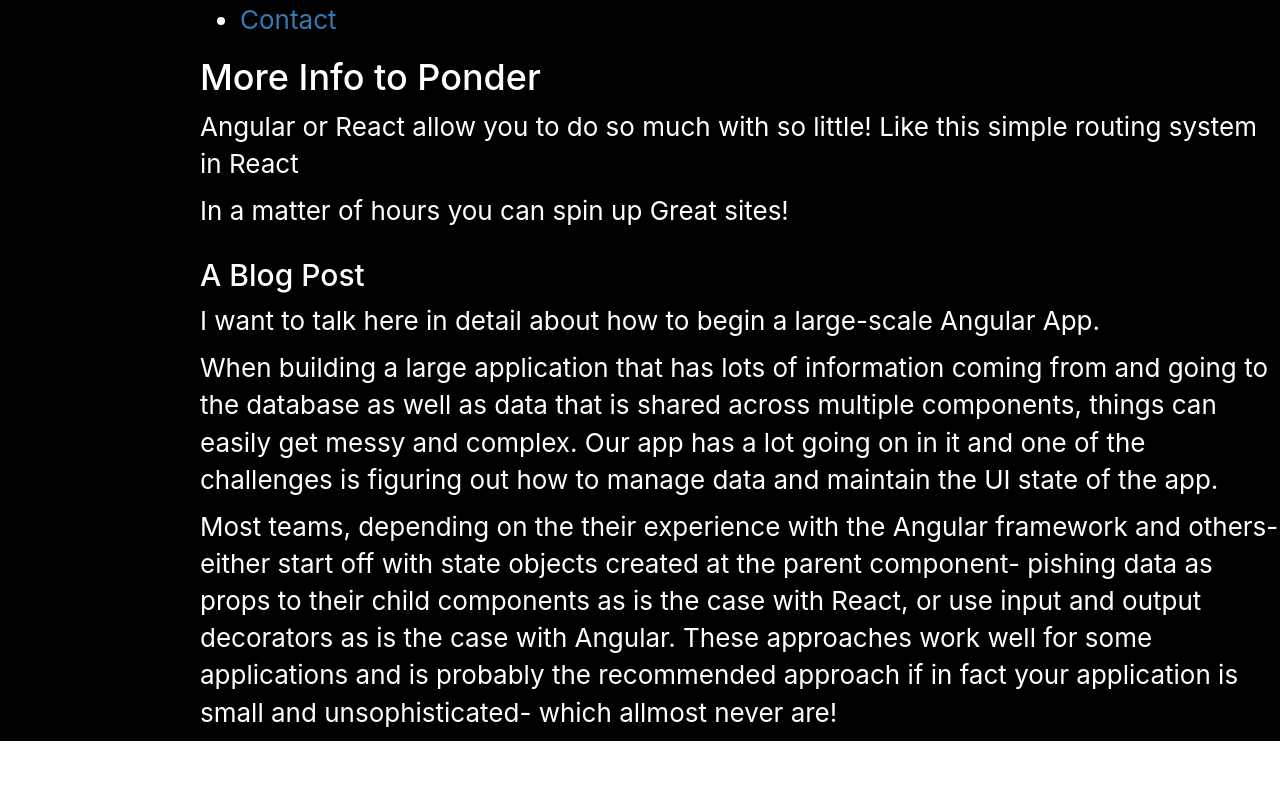
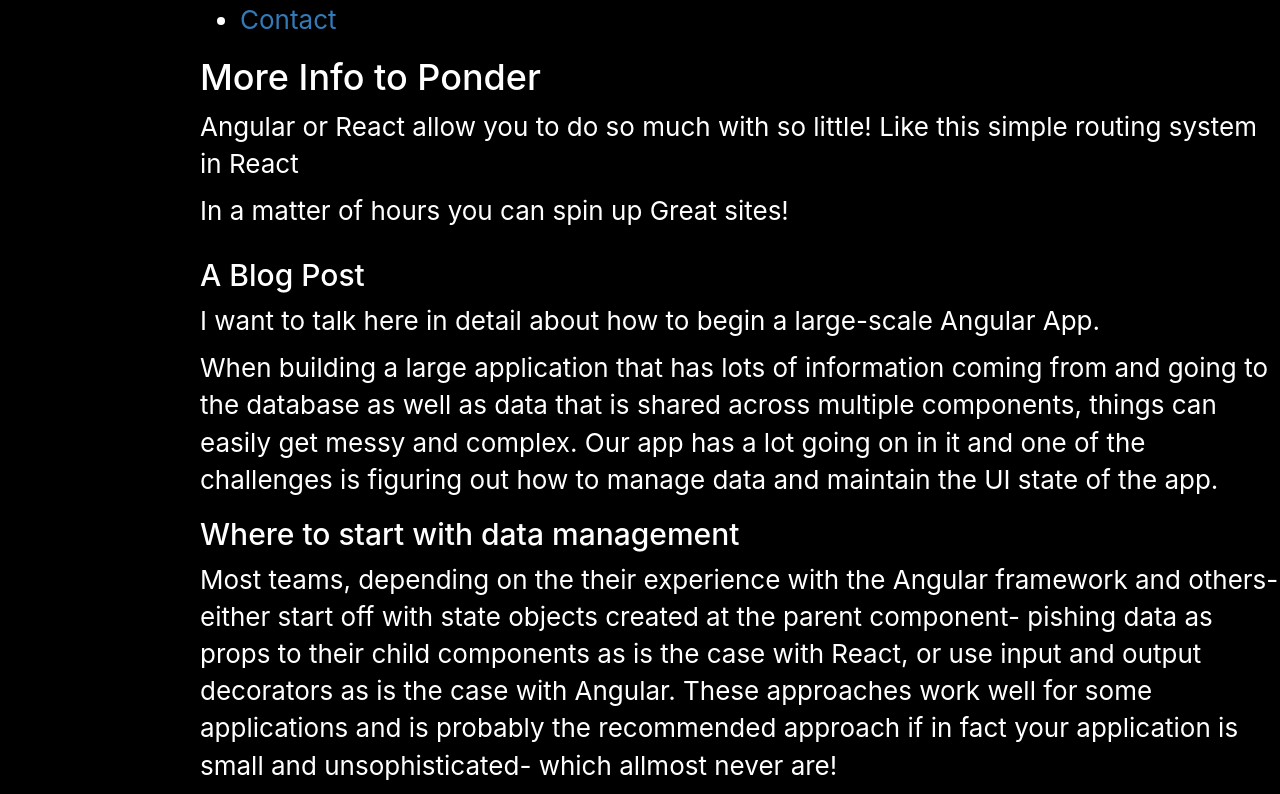
Before and after one commit to kendallmark3/introduction, a React (Create React App) app: page / in a window 1280 px wide. Shown: the part 765-1559 px from the top of the page. Before the commit the page ends 1506 px from the top, so only its background shows below. Built offline with nearby package versions, Linux system fonts and the light colour scheme.

Commit message:
ChangeStyle

```diff
--- a/src/App.css
+++ b/src/App.css
@@ -3,6 +3,7 @@
   padding:30;
   padding-left: 100px;
   background-color: black;
+  display: flex;
 }
 
 .App-logo {
--- a/src/App.js
+++ b/src/App.js
@@ -143,6 +143,7 @@
            multiple components, things can easily get messy and complex.
            Our app has a lot going on in it and one of the challenges is figuring
            out how to manage data and maintain the UI state of the app.</p>
+           <h2>Where to start with data management</h2>
            <p>Most teams, depending on the their experience with the Angular framework and others-
              either start off with state objects created at the parent component- pishing data as props
              to their child components as is the case with React, or use input and output decorators
```
